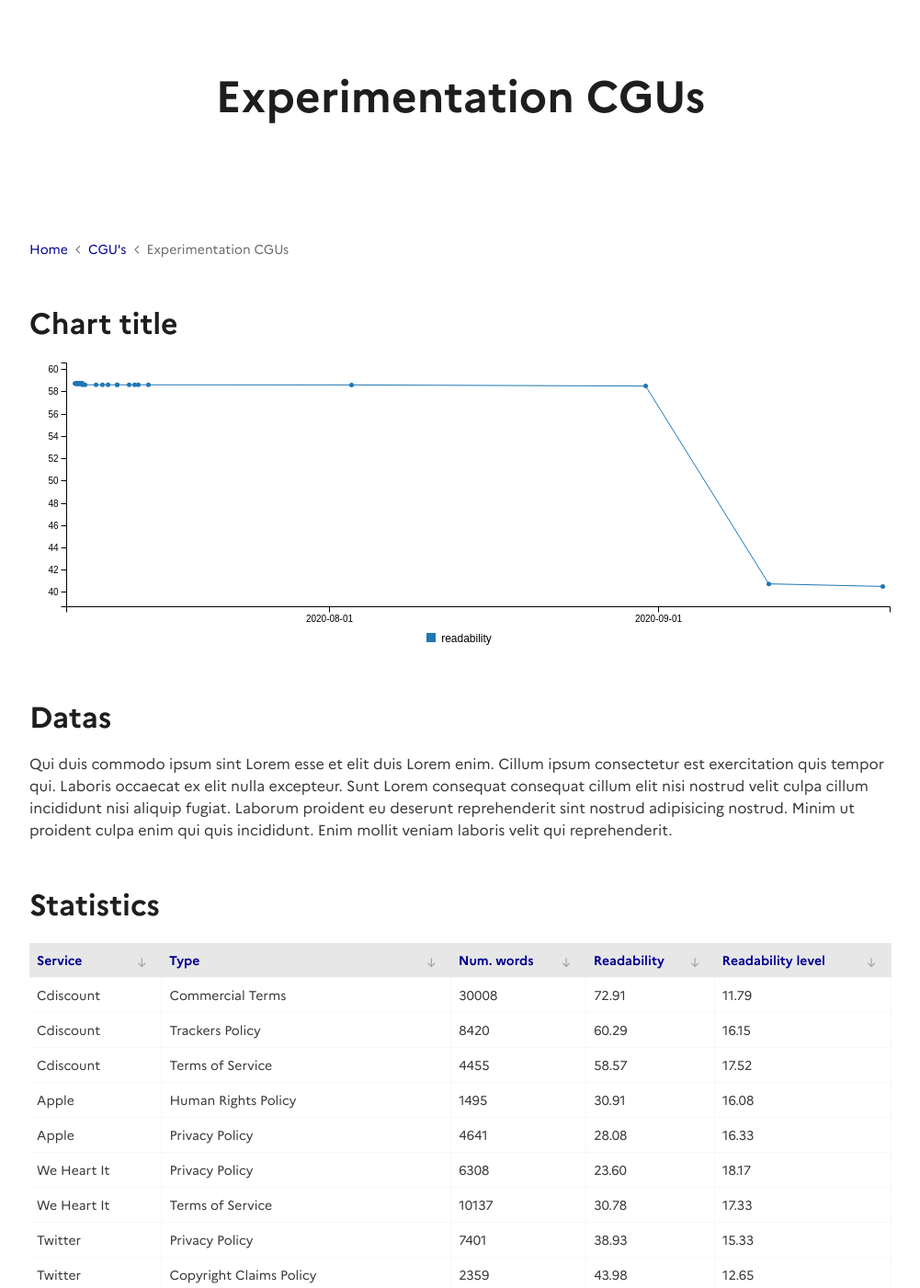
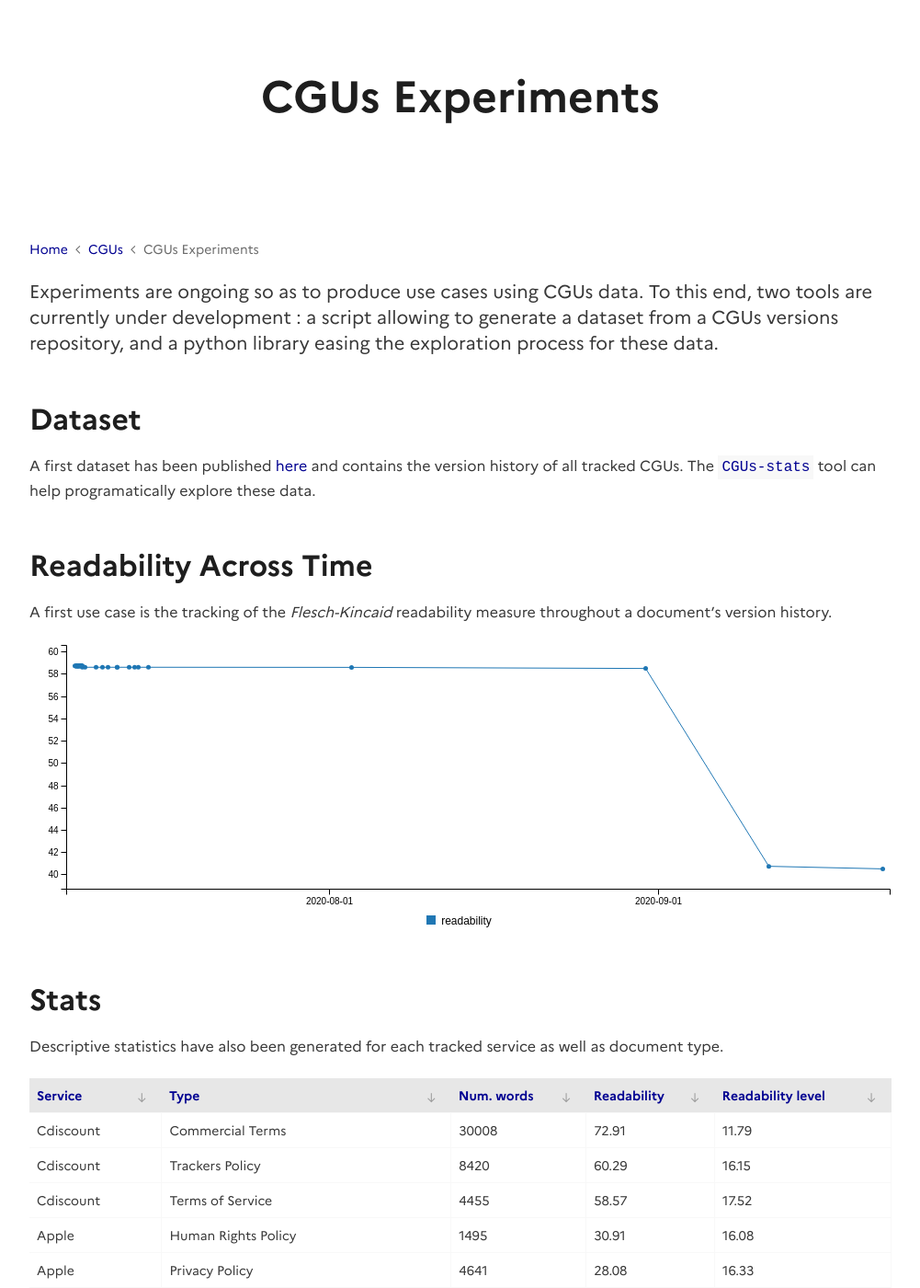
Before and after one commit to ambanum/disinfo.quaidorsay.fr, a Jekyll site: the page built from _pages/en/cgus-experimentations.md, in a window 1280 px wide and 1400 px high, scrolled down 202 px. Shown: the whole window at 92% size, without its empty margins (139-1140 px from the left). Built offline with Jekyll 4.4.1, drawn with Linux system fonts in a browser that asks for light colours; comment, search, counter and statistics services are not loaded; some of the changed text lies outside the part shown.

Commit message:
Improve text

```diff
--- a/_pages/en/cgus-experimentations.md
+++ b/_pages/en/cgus-experimentations.md
@@ -1,12 +1,12 @@
 ---
-permalink: /en/cgus/experimentations
+permalink: /en/cgus/experiments
 breadcrumb_items:
  - url: /en/cgus
-   label: CGU's
-title: Experimentation CGUs
+   label: CGUs
+title: CGUs Experiments
 navbar_items:
-  - <a href="/en" class="header_mainnav_link">Home</a>
-  - <a href="!SITE_URL!/en#our-actions" class="header_mainnav_link">Our actions</a>
+  - <a href="/" class="header_mainnav_link">Accueil</a>
+  - <a href="!SITE_URL!/en/#our-actions" class="header_mainnav_link">Our actions</a>
   - <a href="/encyclopedia" class="header_mainnav_link">Disencyclopedia</a>
   - <a href="/en/cgus" class="header_mainnav_link">CGUs</a>
 js_files:
@@ -19,22 +19,34 @@ css_files:
   - assets/js/vendor/c3/c3.0.7.20.min.css
 ---
 
-# Experimentation CGUs
+# CGUs Experiments
 
 {% include breadcrumb.html %}
 
-## Chart title
+Experiments are ongoing so as to produce use cases using CGUs data. To this end, two tools are currently under development : a script allowing to generate a dataset from a CGUs versions repository, and a python library easing the exploration process for these data.
+{: .text-lg }
+
+## Dataset
+
+A first dataset has been published [here](https://github.com/ambanum/CGUs-versions/releases) and contains the version history of all tracked CGUs. The [`CGUs-stats`](https://github.com/ambanum/CGUs-stats/) tool can help programatically explore these data.
+
+
+## Readability Across Time
+
+A first use case is the tracking of the _Flesch-Kincaid_ readability measure throughout a document's version history.
 
 {% include cgus/chart.html %}
 
-## Datas
-Qui duis commodo ipsum sint Lorem esse et elit duis Lorem enim. Cillum ipsum consectetur est exercitation quis tempor qui. Laboris occaecat ex elit nulla excepteur. Sunt Lorem consequat consequat cillum elit nisi nostrud velit culpa cillum incididunt nisi aliquip fugiat. Laborum proident eu deserunt reprehenderit sint nostrud adipisicing nostrud. Minim ut proident culpa enim qui quis incididunt. Enim mollit veniam laboris velit qui reprehenderit.
+## Stats
 
-## Statistics
+Descriptive statistics have also been generated for each tracked service as well as document type.
+
 {% include cgus/tablestats.html %}
 
-## Stats by document types
 {% include cgus/tablestatsbytype.html %}
 
-### Readability Index
+### Caption
+
+_Flesch-Kincaid_ readability measure:
+
 {% include cgus/tablelegend.html %}
```
Also changed, not shown: _pages/en/cgus.md (+7 -7 lines), _pages/fr/cgus-experimentations.md (+3 -3 lines), _pages/fr/cgus.md (+3 -1 lines).
